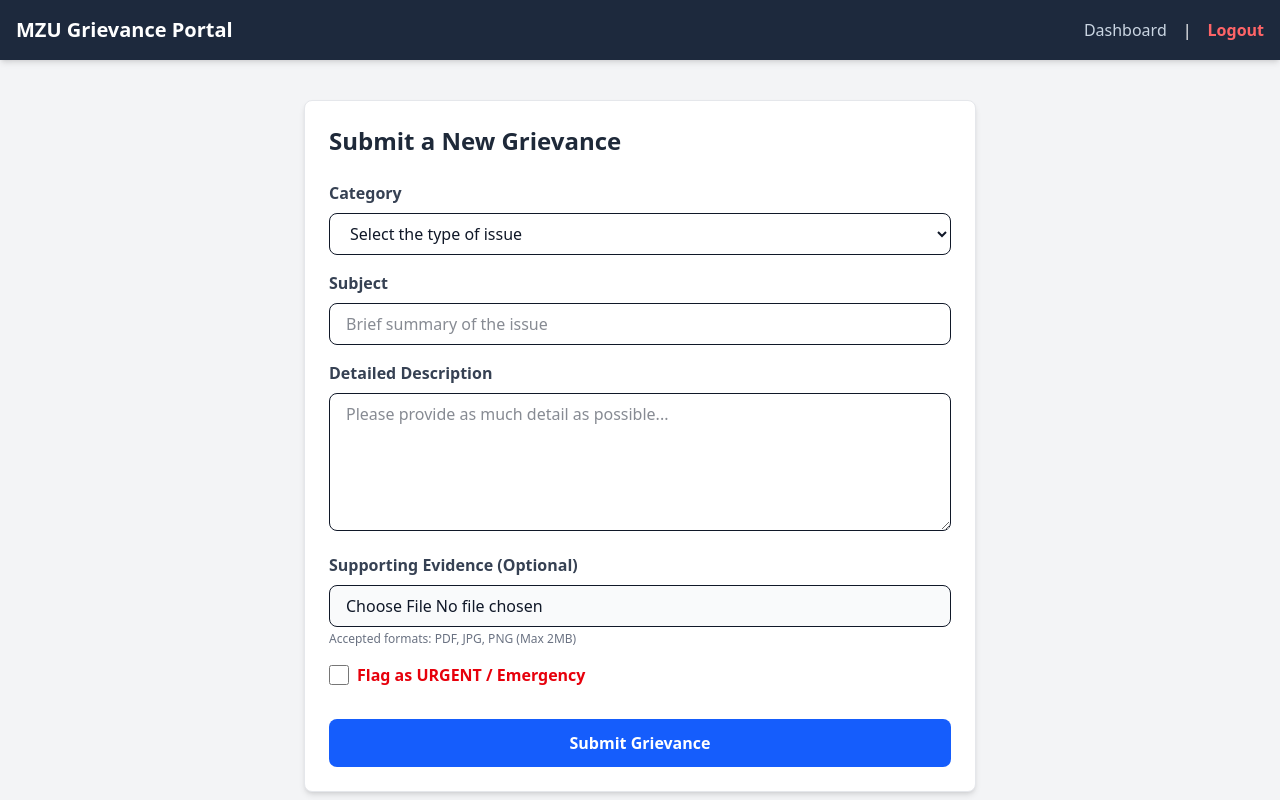
After one commit to denine03/student_grievance_portal, a Laravel app: page /student/grievance/new in a window 1280 px wide. The commit adds this page. Run offline with Laravel 12, Linux system fonts and the light colour scheme; a user stored in the database is signed in; data comes from the database, SQL or seed files in the repository; style sheets or scripts are compiled from the project's sources.

Commit message:
grievance creation facilitated

```diff
--- a/app/Http/Controllers/GrievanceController.php
+++ b/app/Http/Controllers/GrievanceController.php
@@ -2,9 +2,49 @@
 
 namespace App\Http\Controllers;
 
+use App\Models\Grievance;
 use Illuminate\Http\Request;
+use Illuminate\Support\Facades\Auth;
 
 class GrievanceController extends Controller
 {
-    //
+    // 1. Show the form
+    public function create()
+    {
+        return view('student.create-grievance');
+    }
+
+    // 2. Handle the submission
+    public function store(Request $request)
+    {
+        // Validate incoming data
+        $validated = $request->validate([
+            'category' => 'required|string',
+            'subject' => 'required|string|max:255',
+            'description' => 'required|string',
+            'attachment' => 'nullable|file|mimes:pdf,jpg,png,jpeg|max:2048', // 2MB max
+            'is_emergency' => 'nullable|boolean'
+        ]);
+
+        // Handle the file upload (if a file was attached)
+        $filePath = null;
+        if ($request->hasFile('attachment')) {
+            // This saves the file to storage/app/public/attachments
+            $filePath = $request->file('attachment')->store('attachments', 'public');
+        }
+
+        // Save to Database
+        Grievance::create([
+            'student_id' => Auth::id(), // Automatically grab the logged-in student's ID
+            'category' => $validated['category'],
+            'subject' => $validated['subject'],
+            'description' => $validated['description'],
+            'attachment_path' => $filePath,
+            'is_emergency' => $request->has('is_emergency'), // true if checked, false if not
+            'status' => 'pending'
+        ]);
+
+        // Redirect back to dashboard with a success message
+        return redirect()->route('student.dashboard')->with('success', 'Your grievance has been submitted successfully.');
+    }
 }
--- /dev/null
+++ b/resources/views/student/create-grievance.blade.php
@@ -0,0 +1,77 @@
+<!DOCTYPE html>
+<html lang="en">
+<head>
+    <meta charset="UTF-8">
+    <meta name="viewport" content="width=device-width, initial-scale=1.0">
+    <title>Submit Grievance</title>
+    @vite('resources/css/app.css')
+</head>
+<body class="bg-gray-100 antialiased font-sans text-gray-900">
+
+    <!-- Navigation Bar -->
+    <nav class="bg-slate-800 text-white p-4 shadow-md flex justify-between items-center">
+        <h1 class="text-xl font-bold">MZU Grievance Portal</h1>
+        <div class="flex items-center gap-4">
+            <a href="{{ route('student.dashboard') }}" class="text-slate-300 hover:text-white">Dashboard</a>
+            <span>|</span>
+            <form action="{{ route('logout') }}" method="POST">
+                @csrf
+                <button type="submit" class="text-red-400 hover:text-red-300 font-semibold">Logout</button>
+            </form>
+        </div>
+    </nav>
+
+    <!-- Form Container -->
+    <div class="max-w-2xl mx-auto mt-10 p-6 bg-white rounded-lg shadow-md border border-gray-200">
+        <h2 class="text-2xl font-bold text-gray-800 mb-6">Submit a New Grievance</h2>
+
+        <!-- Note the enctype! This is REQUIRED for file uploads -->
+        <form action="{{ route('grievance.store') }}" method="POST" enctype="multipart/form-data">
+            @csrf
+
+            <!-- Category -->
+            <div class="mb-4">
+                <label class="block text-gray-700 font-bold mb-2">Category</label>
+                <select name="category" class="w-full px-4 py-2 border rounded-lg focus:ring-2 focus:ring-blue-500 bg-white" required>
+                    <option value="" disabled selected>Select the type of issue</option>
+                    <option value="Academic">Academic / Examinations</option>
+                    <option value="Hostel">Hostel / Accommodation</option>
+                    <option value="Finance">Finance / Fees</option>
+                    <option value="Harassment">Harassment / Anti-Ragging</option>
+                    <option value="Infrastructure">Infrastructure / Maintenance</option>
+                </select>
+            </div>
+
+            <!-- Subject -->
+            <div class="mb-4">
+                <label class="block text-gray-700 font-bold mb-2">Subject</label>
+                <input type="text" name="subject" class="w-full px-4 py-2 border rounded-lg focus:ring-2 focus:ring-blue-500" placeholder="Brief summary of the issue" required>
+            </div>
+
+            <!-- Description -->
+            <div class="mb-4">
+                <label class="block text-gray-700 font-bold mb-2">Detailed Description</label>
+                <textarea name="description" rows="5" class="w-full px-4 py-2 border rounded-lg focus:ring-2 focus:ring-blue-500" placeholder="Please provide as much detail as possible..." required></textarea>
+            </div>
+
+            <!-- Attachment -->
+            <div class="mb-4">
+                <label class="block text-gray-700 font-bold mb-2">Supporting Evidence (Optional)</label>
+                <input type="file" name="attachment" class="w-full px-4 py-2 border rounded-lg bg-gray-50 focus:outline-none">
+                <p class="text-xs text-gray-500 mt-1">Accepted formats: PDF, JPG, PNG (Max 2MB)</p>
+            </div>
+
+            <!-- Emergency Toggle (From our earlier discussion) -->
+            <div class="mb-8 flex items-center">
+                <input type="checkbox" name="is_emergency" id="is_emergency" value="1" class="w-5 h-5 text-red-600 border-gray-300 rounded focus:ring-red-500">
+                <label for="is_emergency" class="ml-2 text-red-600 font-bold">Flag as URGENT / Emergency</label>
+            </div>
+
+            <button type="submit" class="w-full bg-blue-600 hover:bg-blue-700 text-white font-bold py-3 px-4 rounded-lg transition">
+                Submit Grievance
+            </button>
+        </form>
+    </div>
+
+</body>
+</html>
--- a/resources/views/student/dashboard.blade.php
+++ b/resources/views/student/dashboard.blade.php
@@ -21,7 +21,7 @@
     <div class="max-w-6xl mx-auto mt-10 p-6">
         <div class="flex justify-between items-center mb-6">
             <h2 class="text-2xl font-bold text-gray-800">My Grievances</h2>
-            <a href="#" class="bg-blue-600 hover:bg-blue-700 text-white px-4 py-2 rounded-lg font-semibold transition shadow-sm">
+            <a href="{{ route('grievance.create') }}" class="bg-blue-600 hover:bg-blue-700 text-white px-4 py-2 rounded-lg font-semibold transition shadow-sm">
                 + Submit New Grievance
             </a>
         </div>
--- a/routes/web.php
+++ b/routes/web.php
@@ -2,6 +2,7 @@
 
 use Illuminate\Support\Facades\Route;
 use App\Http\Controllers\AuthController;
+use App\Http\Controllers\GrievanceController;
 
 Route::get('/', function () {
     return view('homepage');
@@ -24,3 +25,14 @@ Route::middleware(['auth'])->group(function () {
         return view('student.dashboard');
     })->name('student.dashboard');
 });
+
+Route::middleware(['auth'])->group(function () {
+    // The Dashboard (You already have this)
+    Route::get('/student/dashboard', function () {
+        return view('student.dashboard');
+    })->name('student.dashboard');
+
+    // --- The New Grievance Routes ---
+    Route::get('/student/grievance/new', [GrievanceController::class, 'create'])->name('grievance.create');
+    Route::post('/student/grievance', [GrievanceController::class, 'store'])->name('grievance.store');
+});
```
